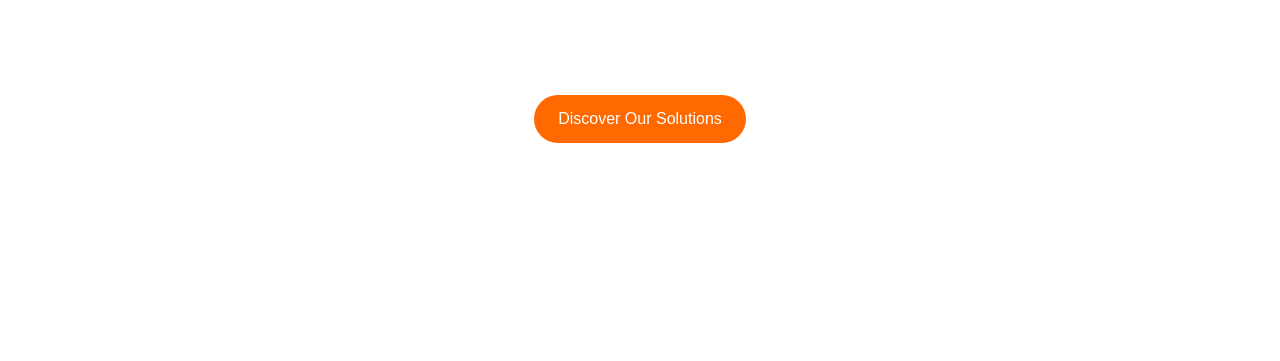
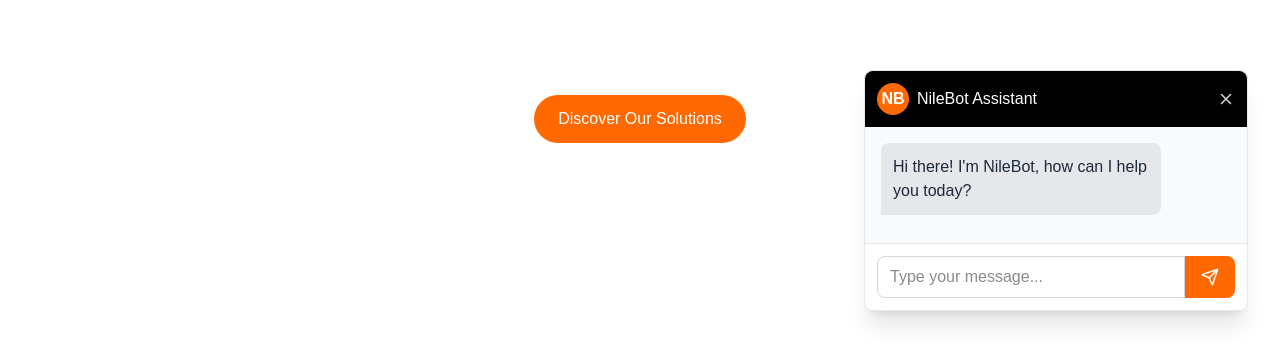
Before and after one commit to NileBit-Labs/nilebitlabs.com, a Next.js app: page / in a window 1280 px wide. Both pictures are taken after a click on the button "NileBot". Shown: the part 409-770 px from the top of the page. Built offline with nearby package versions, Linux system fonts and the light colour scheme.

Commit message:
Initial nilebot interface

```diff
--- /dev/null
+++ b/components/ui/ChatInterface.tsx
@@ -0,0 +1,111 @@
+"use client";
+
+import { useState, useEffect, useRef } from "react";
+import { X, Send } from "lucide-react";
+
+// Simple Chat Component
+interface ChatInterfaceProps {
+  isOpen: boolean;
+  onClose: () => void;
+}
+
+const ChatInterface = ({ isOpen, onClose }: ChatInterfaceProps) => {
+  const [messages, setMessages] = useState([
+    { text: "Hi there! I'm NileBot, how can I help you today?", sender: "bot" },
+  ]);
+  const [input, setInput] = useState("");
+  const messagesEndRef = useRef<HTMLDivElement>(null);
+
+  const handleSend = () => {
+    if (input.trim() === "") return;
+
+    // Add user message
+    setMessages([...messages, { text: input, sender: "user" }]);
+    setInput("");
+
+    // Simulate bot response
+    setTimeout(() => {
+      setMessages((prev) => [
+        ...prev,
+        {
+          text: "Thanks for your message! Our team is currently developing my AI capabilities. For now, I'm just a demo, but soon I'll be able to answer your blockchain and tech questions in real-time.",
+          sender: "bot",
+        },
+      ]);
+    }, 1000);
+  };
+
+  // Auto-scroll to bottom when new messages appear
+  useEffect(() => {
+    messagesEndRef.current?.scrollIntoView({ behavior: "smooth" });
+  }, [messages]);
+
+  // Handle Enter key press
+  const handleKeyPress = (e: { key: string }) => {
+    if (e.key === "Enter") {
+      handleSend();
+    }
+  };
+
+  if (!isOpen) return null;
+
+  return (
+    <div className="fixed bottom-20 right-4 md:right-8 w-80 md:w-96 bg-white rounded-lg shadow-xl border border-gray-200 z-50 flex flex-col">
+      {/* Chat header */}
+      <div className="bg-black text-white p-3 rounded-t-lg flex justify-between items-center">
+        <div className="flex items-center">
+          <div className="w-8 h-8 rounded-full bg-orange-500 flex items-center justify-center mr-2">
+            <span className="text-white font-bold">NB</span>
+          </div>
+          <span className="font-medium">NileBot Assistant</span>
+        </div>
+        <button onClick={onClose} className="text-gray-300 hover:text-white">
+          <X size={18} />
+        </button>
+      </div>
+
+      {/* Chat messages */}
+      <div className="flex-1 p-4 h-64 overflow-y-auto bg-gray-50">
+        {messages.map((msg, index) => (
+          <div
+            key={index}
+            className={`mb-3 flex ${
+              msg.sender === "user" ? "justify-end" : "justify-start"
+            }`}
+          >
+            <div
+              className={`max-w-[80%] p-3 rounded-lg ${
+                msg.sender === "user"
+                  ? "bg-orange-500 text-white rounded-br-none"
+                  : "bg-gray-200 text-gray-800 rounded-bl-none"
+              }`}
+            >
+              {msg.text}
+            </div>
+          </div>
+        ))}
+        <div ref={messagesEndRef} />
+      </div>
+
+      {/* Input area */}
+      <div className="border-t border-gray-200 p-3 flex">
+        <input
+          type="text"
+          value={input}
+          onChange={(e) => setInput(e.target.value)}
+          onKeyPress={handleKeyPress}
+          placeholder="Type your message..."
+          className="flex-1 border border-gray-300 rounded-l-lg px-3 py-2 focus:outline-none focus:ring-2 focus:ring-orange-500"
+        />
+        <button
+          onClick={handleSend}
+          className="bg-orange-500 text-white px-4 py-2 rounded-r-lg hover:bg-orange-600"
+        >
+          <Send size={18} />
+        </button>
+      </div>
+    </div>
+  );
+};
+
+export default ChatInterface;
```
